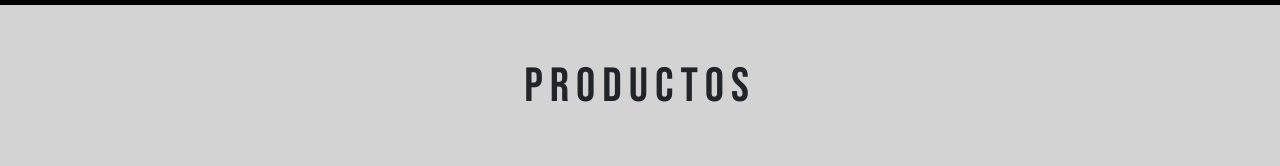
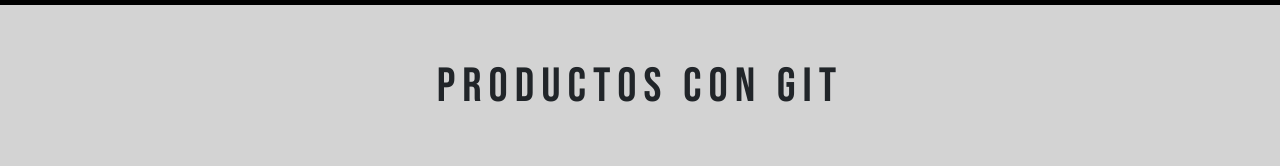
Before and after one commit to Arimoriconi/Toman-Todos, a website: page HTML/productos.html in a window 1280 px wide. Shown: the part 107-273 px from the top of the page. Drawn offline with nearby package versions, Linux system fonts and the light colour scheme.

Commit message:
ultimo commit

```diff
--- a/HTML/productos.html
+++ b/HTML/productos.html
@@ -57,7 +57,7 @@
 
     <main>
         <section class="productos">
-            <h1 class="mt-5">PRODUCTOS</h1>
+            <h1 class="mt-5">PRODUCTOS con git</h1>
             <div class="container">
                 <div class="row">
                     <div class="col-md-3 productos__container mt-5">
```
